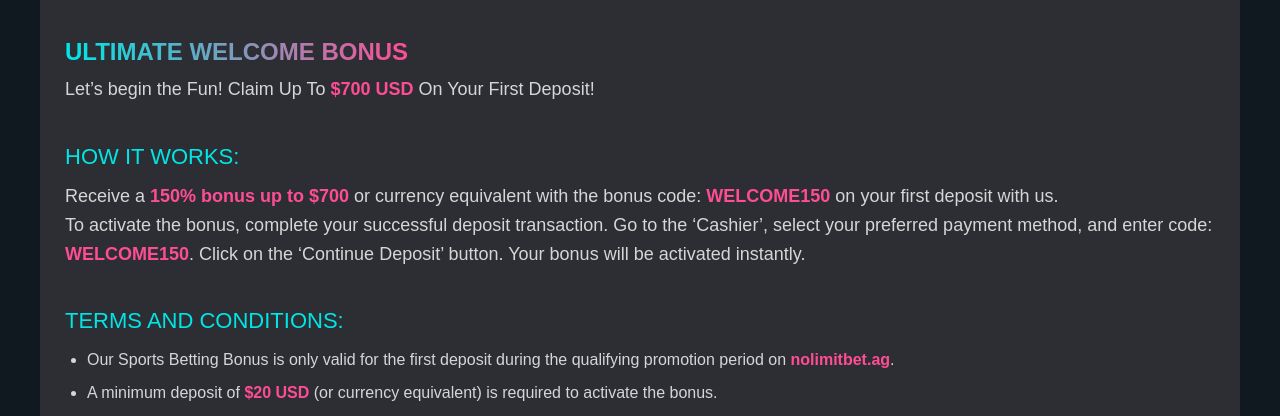
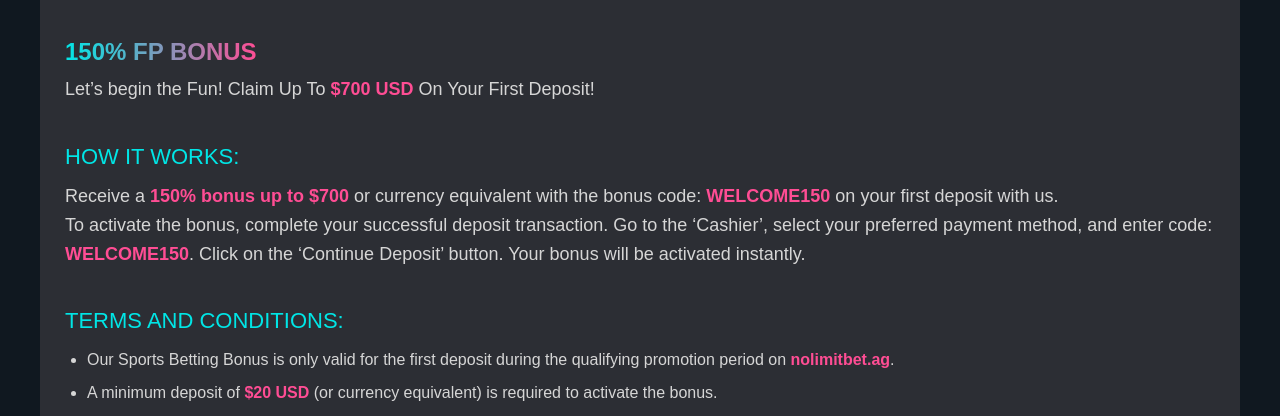
Before and after one commit to steverex169/nolimitslider, a Django app: page /promotions/promotions9/ in a window 1280 px wide. Shown: the part 562-978 px from the top of the page. Run offline with Django 5.2, Linux system fonts and the light colour scheme.

Commit message:
Update promotion9.html

```diff
--- a/carousel/templates/promotion9.html
+++ b/carousel/templates/promotion9.html
@@ -245,7 +245,7 @@
     </div>
   </div>
     <div class="promotion-content">
-      <h4 class="promotion-title">ULTIMATE WELCOME BONUS</h4>
+      <h4 class="promotion-title">150% FP BONUS</h4>
       <p class="promotion-description">
         Let’s begin the Fun! Claim Up To <b>$700 USD</b> On Your First Deposit!
       </p>
```
